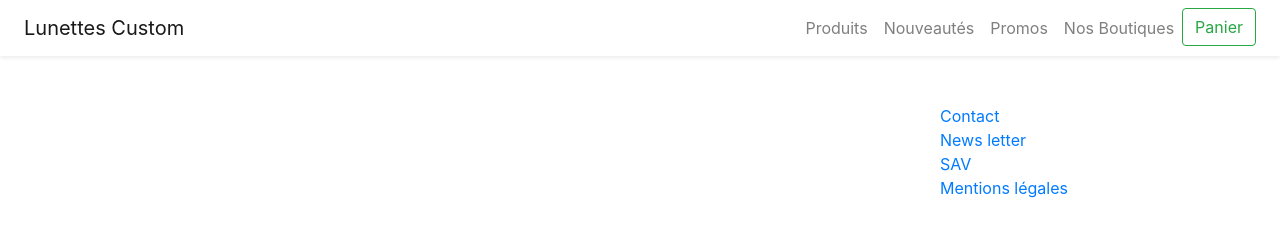
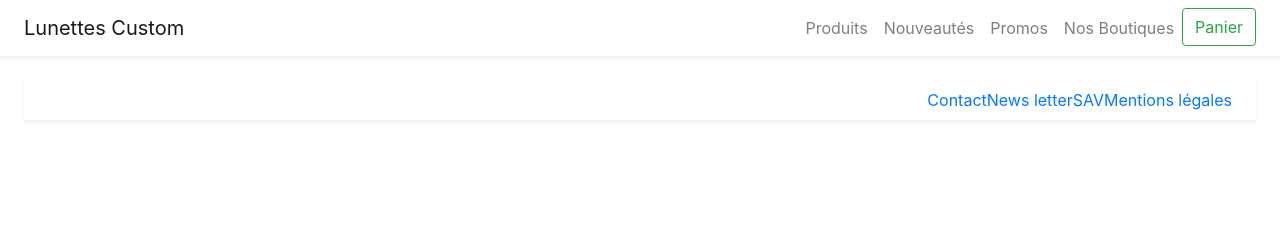
Before and after one commit to DalaLionel/Lunettescustom.com, a plain HTML site: page index.html in a window 1280 px wide. Drawn offline with nearby package versions, Linux system fonts and the light colour scheme.

Commit message:
ajout du footer

```diff
--- a/index.html
+++ b/index.html
@@ -44,21 +44,18 @@
 
 
 
+<!-- -- -- -- -- FOOTER -- -- -- -- -->
+  <footer class="container-fluid p-0">
+       <form class="navbar navbar-expand bg-white navbar-light shadow-sm px-4 m-4">
 
-<!-- -- -- -- -- FOOTER -- -- -- -- -->
-  <footer class="container mt-5">
-        <div class="row">
-            <!-- .col-4*3>(h3>lorem1)+ul>li*5>a[href="#"]>lorem1 -->
-            <div class="col-3 ml-auto">
-
-                <ul class="list-unstyled">
-                    <li><a href="#">Contact</a></li>
+            <ul class="navbar-nav ml-auto">
+                <li><a href="#">Contact</a></li>
                     <li><a href="#">News letter</a></li>
                     <li><a href="#">SAV</a></li>
                     <li><a href="#">Mentions légales</a></li>
-                </ul>
-            </div>
-        </div>
+            </ul>
+        </form>
+
     </footer>
 
 </body>
```
